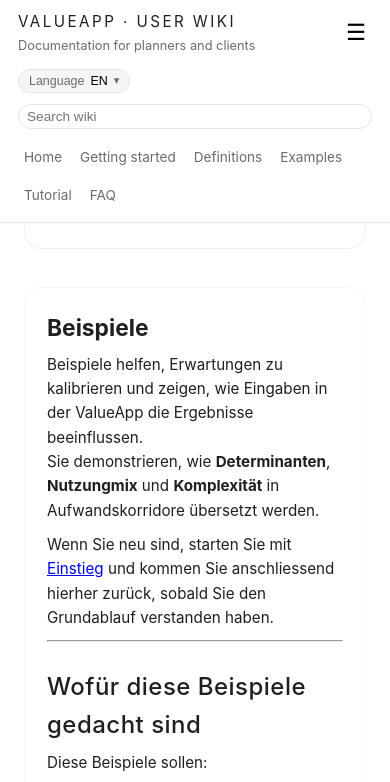
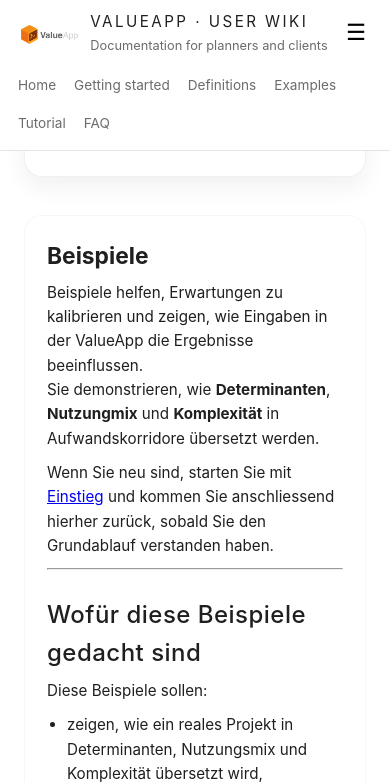
Before and after one commit to a-r-c-experts/valueapp-website, a website with bundled scripts: page wiki/de/examples.html in a window 390 px wide. Both pictures are taken after a click on the button "Toggle navigation". Shown: the top 782 px of the page. Built offline with nearby package versions, Linux system fonts and the light colour scheme.

Commit message:
fix: styles.css

```diff
--- a/styles.css
+++ b/styles.css
@@ -717,12 +717,19 @@
   }
 }
 
-/* Logo sizes */
-.brand-logo-link img {
-  height: 120px;      /* bump header icon */
+/* Logo sizing: use the real class and win specificity wars */
+.brand-logo-link .wiki-hero-logo {
+  height: 120px;      /* desktop bigger */
   width: auto;
-  max-width: 100%;
   display: block;
+  object-fit: contain;
+}
+
+/* Make brand area sit nicely */
+.brand-logo-link {
+  display: inline-flex;
+  align-items: center;
+  flex: 0 0 auto;
 }
 
 .wiki-search {
@@ -1010,37 +1017,22 @@
 
 /* ---------- MOBILE BEHAVIOUR ---------- */
 @media (max-width: 900px) {
-  /* the TOC container stays visible so the button is visible */
   .wiki-toc {
-    display: block;
+    position: sticky;
+    top: calc(var(--header-offset, 90px) + 8px);
+    z-index: 10;
     margin-bottom: 14px;
-    position: static;
+    background: #fff;
+    border: 1px solid rgba(0,0,0,0.06);
+    box-shadow: 0 10px 24px rgba(0,0,0,0.06);
   }
 
-  .wiki-toc-toggle {
-  font-size: 1rem;
-  line-height: 1;
-  padding: 4px 8px;
-  border-radius: 999px;
-  border: 1px solid var(--border);
-  background: #ffffff;
-  cursor: pointer;
-  display: inline-flex;
-  align-items: center;
-  justify-content: center;
-}
-
-.wiki-toc-toggle:hover {
-  background: var(--chip-bg);
-}
-
-  /* hide list by default */
+  /* list hidden unless open (you already do this, keep it) */
   .wiki-toc-list {
     display: none;
     margin-top: 10px;
   }
 
-  /* show list when open */
   .wiki-toc.is-open .wiki-toc-list {
     display: block;
   }
@@ -1115,7 +1107,54 @@
 
 /* Phone: smaller (or hide entirely below) */
 @media (max-width: 900px) {
-  .brand-logo-link {
+  .top-bar {
+    flex-wrap: nowrap;        /* keep first row tight */
+    gap: 10px;
+  }
+
+  .brand-logo-link .wiki-hero-logo {
+    height: 44px;             /* phone size */
+  }
+
+  .brand-text-only {
+    flex: 1 1 auto;
+    min-width: 0;             /* allow truncation */
+  }
+
+  .brand-line-main,
+  .brand-line-sub {
+    white-space: nowrap;
+    overflow: hidden;
+    text-overflow: ellipsis;
+  }
+
+  #mobileNavToggle {
+    margin-left: auto;        /* push burger to the right */
+  }
+
+  /* Hide the big nav links, burger toggles them */
+  .main-nav {
+    position: absolute;
+    left: 0;
+    right: 0;
+    top: 100%;
+    margin-left: 0;
+    padding: 8px 18px 12px;
+    background: #ffffff;
+    border-bottom: 1px solid var(--border);
     display: none;
+    flex-wrap: wrap;
+    gap: 12px 18px;
+    z-index: 15;
+  }
+
+  .main-nav.open {
+    display: flex;
+  }
+
+  /* Put language + search below if you want */
+  .lang-switcher,
+  .wiki-search {
+    display: none; /* optional: remove if you want them visible */
   }
 }
```
